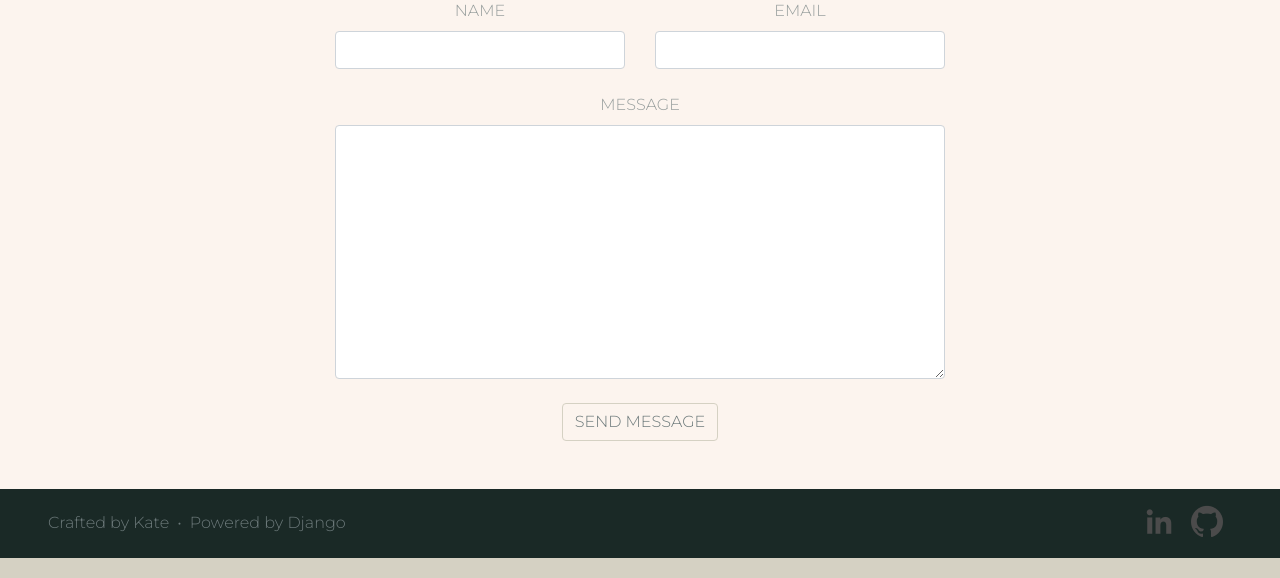
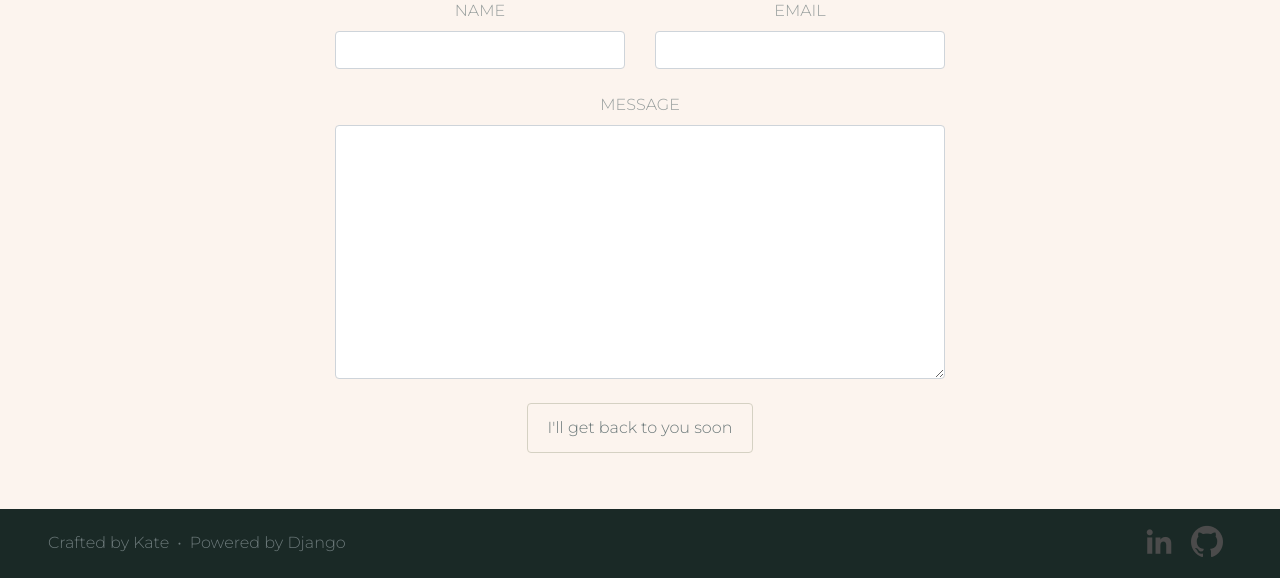
Before and after one commit to katemakescode/behind-the-web, a Django app: template tinypage/home/templates/home/index.html in a window 1280 px wide. Shown: the part 1697-2275 px from the top of the page. Run offline with Django 3.2, Linux system fonts and the light colour scheme; the template is opened without the code that fills it: values that come from a table or form of the project are taken from there, others are empty; parts of the project's set-up code (start-up, migrations or seed data) failed here and were passed over; some libraries are stand-ins or nearby versions.

Commit message:
Tweak alert position and styling Add form action to return to contact form after submission

```diff
--- a/tinypage/contact/templates/contact/message.html
+++ b/tinypage/contact/templates/contact/message.html
@@ -1,7 +1,7 @@
 {% block content %}
     <h3 class="pb-3">GET IN TOUCH</h3>
 
-    <form method="post" id="contact-form"> {% csrf_token %}
+    <form method="post" action="#contact-form" id="contact-form"> {% csrf_token %}
         {% with snip="contact/form-field.html" %}
             <div class="row mb-2">
                 {% include snip with field=form.name classes="col-md-6" %}
@@ -11,14 +11,16 @@
         {% endwith %}
 
         <div class="mt-4">
-            {% if sent %}
-                <div class="alert alert-dark mt-4" role="alert">
-                    Your message was sent successfully. I'll be in touch.
+            {% if not sent %}
+                <div class="alert mx-auto mb-2" role="alert">
+                    {{ "I'll get back to you soon" }}
                 </div>
             {% else %}
-                <button type="submit" class="btn btn-outline-secondary">
-                    SEND MESSAGE
-                </button>
+                <div class="mb-3">
+                    <button type="submit" class="btn btn-outline-secondary">
+                        SEND MESSAGE
+                    </button>
+                </div>
             {% endif %}
         </div>
     </form>
--- a/tinypage/home/templates/home/index.html
+++ b/tinypage/home/templates/home/index.html
@@ -12,6 +12,14 @@
 {% endblock stylesheets %}
 
 {% block content %}
+    {% if sent %}
+        <script type='text/javascript'>
+            $(document).ready(function () {
+                window.location = '#contact-form'
+            });
+        </script>
+    {% endif %}
+
     <nav class="navbar navbar-dark navbar-expand-lg px-4 px-lg-5 py-3
     bg-color-dark">
         <a href="{% url 'tinypage:index' %}" class="navbar-brand">
--- a/tinypage/static/tinypage/css/base.css
+++ b/tinypage/static/tinypage/css/base.css
@@ -48,6 +48,23 @@ label {
     opacity: 0.7;
 }
 
+#about .text {
+    font-size: 0.9rem;
+    line-height: 1.5;
+}
+
+@media (min-width: 992px) {
+    #about .text {
+        font-size: 1.2rem;
+    }
+}
+
+.alert {
+    display: inline-block;
+    border-color: var(--color-light);
+    color: var(--color-contrast);
+}
+
 .btn-outline-secondary,
 .btn-outline-secondary:active,
 .btn-outline-secondary:visited,
@@ -59,17 +76,6 @@ label {
 .btn-outline-secondary:hover {
     border-color: var(--color-contrast);
     color: var(--color-light);
-}
-
-#about .text {
-    font-size: 0.9rem;
-    line-height: 1.5;
-}
-
-@media (min-width: 992px) {
-    #about .text {
-        font-size: 1.2rem;
-    }
 }
 
 .bg-color-light {
```
